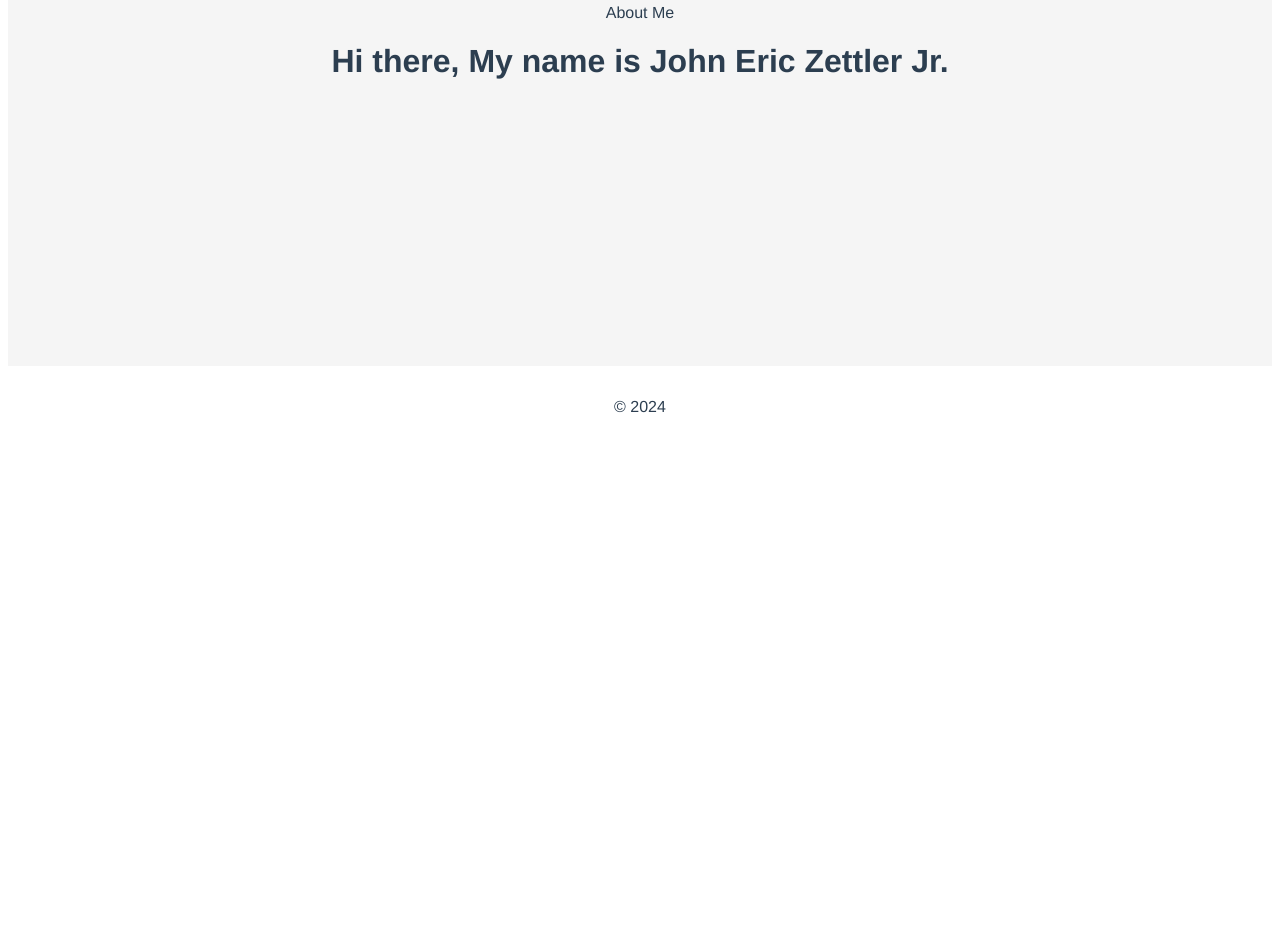
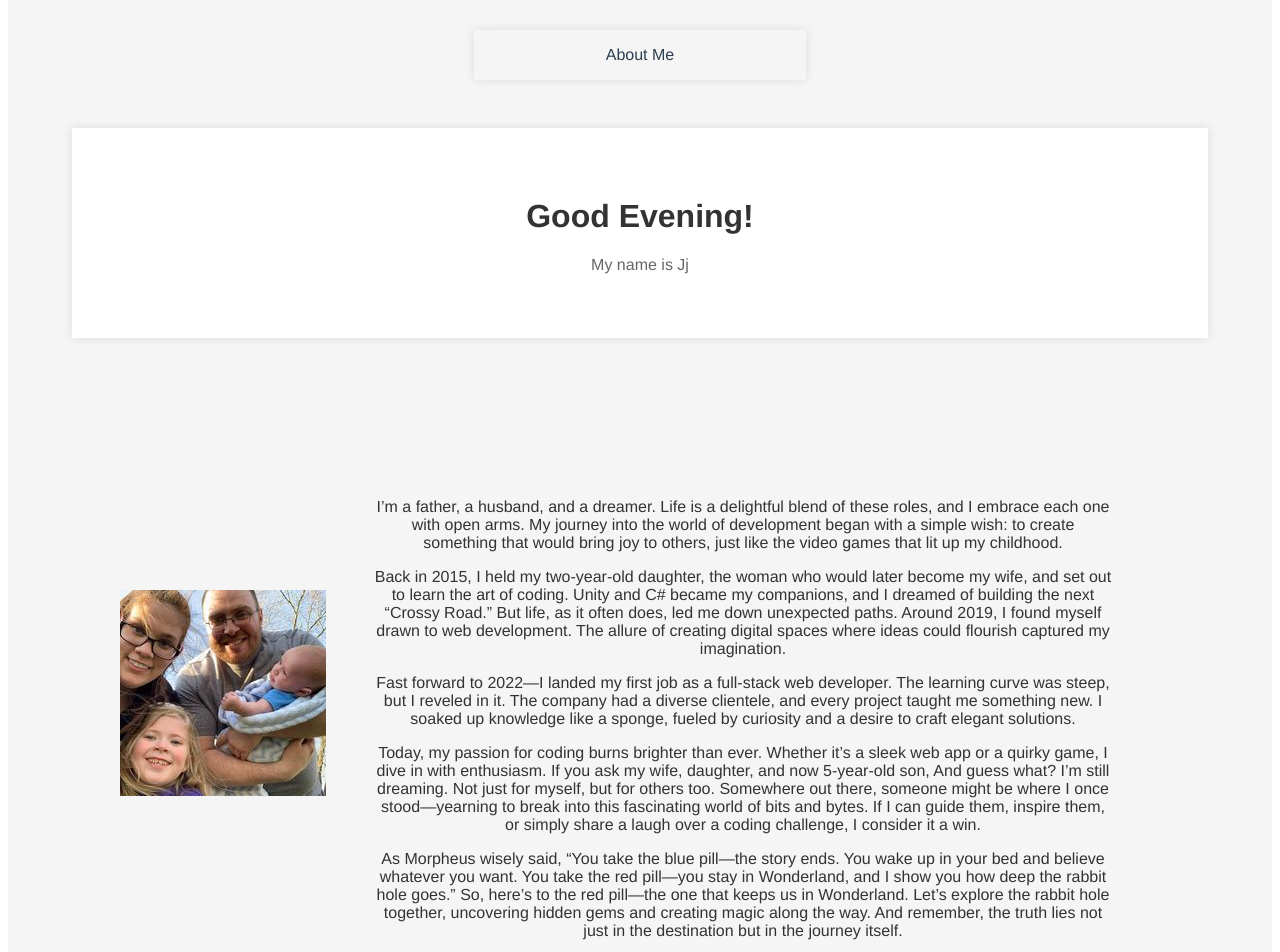
Before and after one commit to Jjzme2/vue-resume-spa, a Vue app: page / in a window 1280 px wide. Shown: the part 360-1312 px from the top of the page. Before the commit the page ends 816 px from the top, so only its background shows below. Built offline with nearby package versions, Linux system fonts and the light colour scheme.

Commit message:
Add about me paragraph-family photo

```diff
--- a/public/style/common.css
+++ b/public/style/common.css
@@ -1,3 +1,40 @@
+.about-me-header {
+	background-color: var(--primary-panel-color);
+	box-shadow: 0 0 10px rgba(0, 0, 0, 0.1);
+	margin: 3rem auto;
+	padding: 3rem;
+}
+
+.about-me-header h1 {
+	color: var(--primary-text-color);
+}
+
+.about-me-header p {
+	color: var(--secondary-text-color);
+}
+
+.about-me-content {
+	background-color: var(--primary-background-color);
+	display: flex;
+	padding: 3rem;
+}
+
+.about-me-image {
+	border-radius: 50%;
+	height: auto;
+	margin: auto;
+}
+
+.about-me-text {
+	color: var(--primary-text-color);
+	margin: 3rem 3rem auto;
+}
+
+.main-content {
+	background-color: var(--primary-background-color);
+	padding: 3rem;
+}
+
 .navbar-element {
 	align-items: center;
 	background-color: var(--primary-panel-color);
@@ -6,11 +43,6 @@
 	height: 60px;
 	justify-content: space-between;
 	padding: 1rem 3rem;
-}
-
-.main-content {
-	background-color: var(--primary-background-color);
-	padding: 3rem;
 }
 
 .quote-display {
@@ -24,3 +56,19 @@
 .quote {
 	color: darkgreen;
 }
+
+.tabs {
+	background-color: var(--secondary-panel-color);
+	box-shadow: 0 0 10px rgba(0, 0, 0, 0.1);
+	display: flex;
+	justify-content: space-around;
+	cursor: pointer;
+	margin: 3rem auto;
+	padding: 1rem;
+	max-width: 300px;
+}
+
+.tabs:hover {
+	background-color: var(--primary-panel-color);
+	box-shadow: 3 3 10px rgba(0, 0, 0, 0.1);
+}
--- a/public/style/variables.css
+++ b/public/style/variables.css
@@ -2,4 +2,8 @@
 	--primary-background-color: #f5f5f5;
 	--primary-panel-color: #fff;
 	--primary-text-color: #333;
+
+	--secondary-background-color: #fff;
+	--secondary-panel-color: #f5f5f5;
+	--secondary-text-color: #666;
 }
--- a/src/components/app/mainElements/panels/AboutMe.vue
+++ b/src/components/app/mainElements/panels/AboutMe.vue
@@ -1,9 +1,84 @@
 <template>
-  <h1>Hi there, My name is John Eric Zettler Jr.</h1>
+  <div class="about-me">
+    <div class="about-me-header">
+      <h1>Good {{ timeOfDay }}!</h1>
+      <p>My name is Jj</p>
+    </div>
+    <div class="about-me-content">
+      <div class="about-me-image">
+        <img src="../../../../assets/images/FacebookImageFamily.jpg" alt="Jj" />
+      </div>
+      <div class="about-me-text">
+        <p>
+          I’m a father, a husband, and a dreamer. Life is a delightful blend of
+          these roles, and I embrace each one with open arms. My journey into
+          the world of development began with a simple wish: to create something
+          that would bring joy to others, just like the video games that lit up
+          my childhood.
+        </p>
+
+        <p>
+          Back in 2015, I held my two-year-old daughter, the woman who would
+          later become my wife, and set out to learn the art of coding. Unity
+          and C# became my companions, and I dreamed of building the next
+          “Crossy Road.” But life, as it often does, led me down unexpected
+          paths. Around 2019, I found myself drawn to web development. The
+          allure of creating digital spaces where ideas could flourish captured
+          my imagination.
+        </p>
+
+        <p>
+          Fast forward to 2022—I landed my first job as a full-stack web
+          developer. The learning curve was steep, but I reveled in it. The
+          company had a diverse clientele, and every project taught me something
+          new. I soaked up knowledge like a sponge, fueled by curiosity and a
+          desire to craft elegant solutions.
+        </p>
+        <p>
+          Today, my passion for coding burns brighter than ever. Whether it’s a
+          sleek web app or a quirky game, I dive in with enthusiasm. If you ask
+          my wife, daughter, and now {{ ericsAge }}-year-old son, And guess
+          what? I’m still dreaming. Not just for myself, but for others too.
+          Somewhere out there, someone might be where I once stood—yearning to
+          break into this fascinating world of bits and bytes. If I can guide
+          them, inspire them, or simply share a laugh over a coding challenge, I
+          consider it a win.
+        </p>
+
+        <p>
+          As Morpheus wisely said, “You take the blue pill—the story ends. You
+          wake up in your bed and believe whatever you want. You take the red
+          pill—you stay in Wonderland, and I show you how deep the rabbit hole
+          goes.” So, here’s to the red pill—the one that keeps us in Wonderland.
+          Let’s explore the rabbit hole together, uncovering hidden gems and
+          creating magic along the way. And remember, the truth lies not just in
+          the destination but in the journey itself.
+        </p>
+      </div>
+    </div>
+  </div>
 </template>
 
 <script>
 export default {
   name: "AboutMe",
+  computed: {
+    timeOfDay() {
+      const date = new Date();
+      const hours = date.getHours();
+      if (hours < 12) {
+        return "Morning";
+      } else if (hours < 18) {
+        return "Afternoon";
+      } else {
+        return "Evening";
+      }
+    },
+    ericsAge() {
+      const date = new Date();
+      const ericsBirthday = new Date(2018, 12, 31);
+      return date.getFullYear() - ericsBirthday.getFullYear();
+    },
+  },
 };
 </script>
--- a/src/components/app/mainElements/panels/DirectoryPanel.vue
+++ b/src/components/app/mainElements/panels/DirectoryPanel.vue
@@ -12,7 +12,6 @@
 <script>
 import AboutMe from "./AboutMe.vue";
 // import Tab2 from "./Tab2.vue";
-// import other tab components as needed
 
 export default {
   data() {
--- a/src/main.js
+++ b/src/main.js
@@ -4,7 +4,7 @@ import router from "./router";
 import store from "./store";
 import utilPlugin from "@/assets/util/utilPlugin.js";
 
-const appName = "Vue Resume";
+const appName = "ILYTAT Blog";
 
 router.beforeEach((to, from, next) => {
   document.title = to.meta.title || appName; // Set the title from the route meta or use a default title
--- a/src/router/index.js
+++ b/src/router/index.js
@@ -1,7 +1,7 @@
 import { createRouter, createWebHistory } from "vue-router";
 import HomeView from "../views/HomeView.vue";
 
-const appName = "OBJECTNAME";
+const appName = "ILYTAT Blog";
 
 const routeColor = "#333333";
 
--- a/vue.config.js
+++ b/vue.config.js
@@ -1,3 +1,4 @@
+// bf76eec7-989d-42e6-855a-9b0d65b5c5aa
 const { defineConfig } = require("@vue/cli-service");
 module.exports = defineConfig({
   transpileDependencies: true,
```
Also changed, not shown: src/assets/images/FacebookImageFamily.jpg (added).
